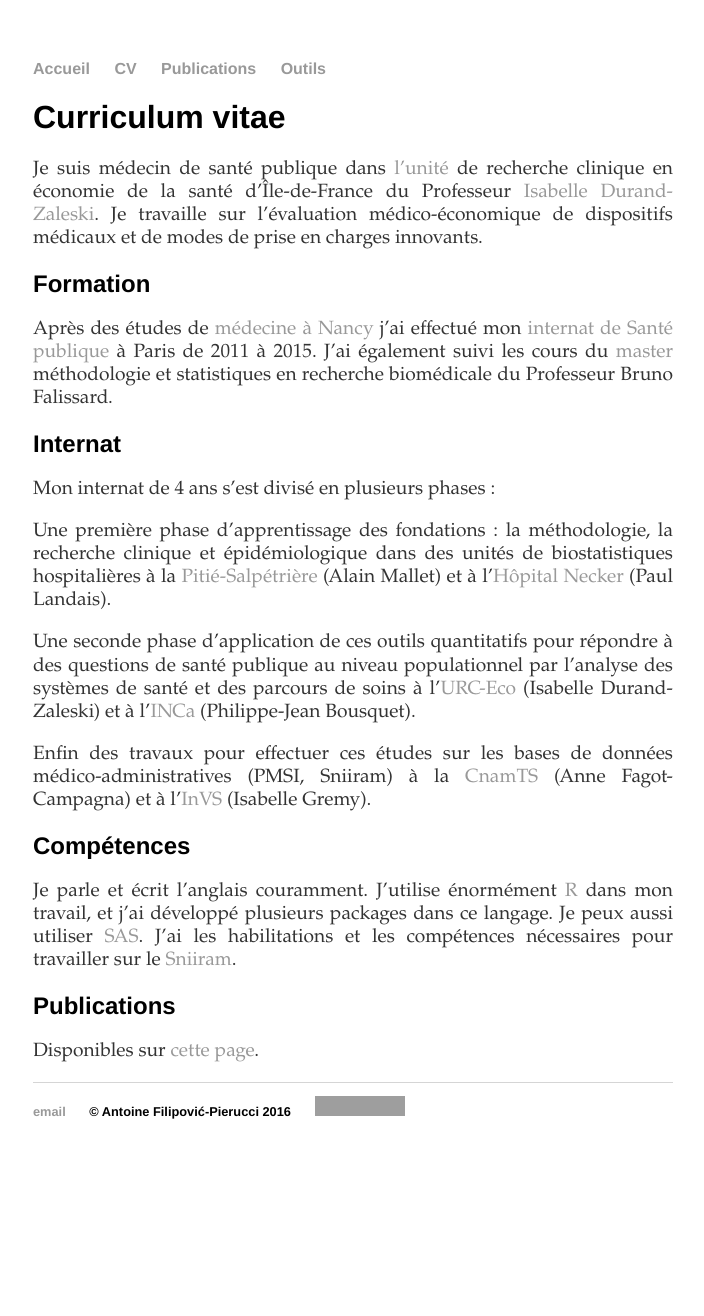
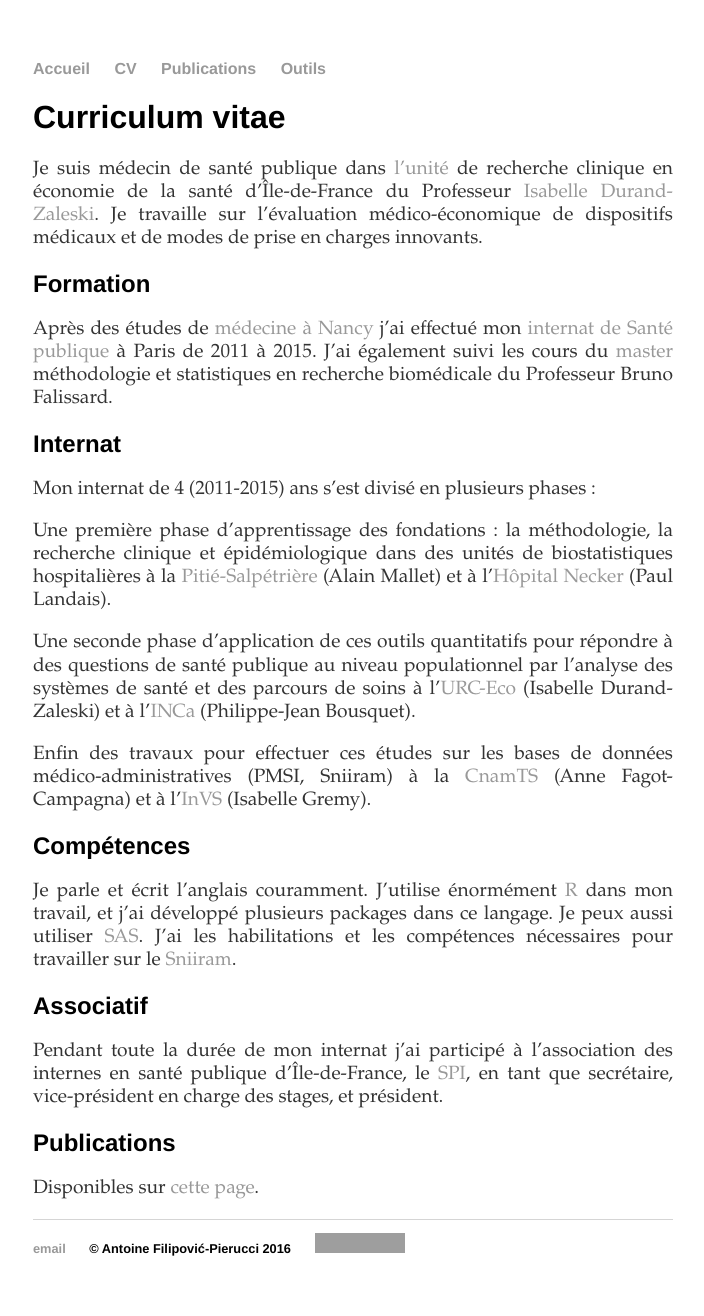
Before and after one commit to pierucci/pierucci.github.io, a Jekyll site: the page built from cv.md, in a window 1280 px wide. Shown: the whole page, without its empty margins (287-991 px from the left). Built offline with Jekyll 4.4.1, drawn with Linux system fonts in a browser that asks for light colours; before the commit the page ends 1179 px from its top, so only the background shows below that; grey boxes are pictures that could not be loaded.

Commit message:
Update cv.md

```diff
--- a/cv.md
+++ b/cv.md
@@ -19,7 +19,7 @@ méthodologie et statistiques en recherche biomédicale du Professeur Bruno Fali
 
 ## Internat
 
-Mon internat de 4 ans s'est divisé en plusieurs phases :
+Mon internat de 4 (2011-2015) ans s'est divisé en plusieurs phases :
 
 Une première phase d'apprentissage des fondations : la méthodologie,
 la recherche clinique et épidémiologique dans des unités de
@@ -39,6 +39,10 @@ et j'ai développé plusieurs packages dans ce langage. Je peux aussi utiliser [
 J'ai les habilitations et les compétences nécessaires pour travailler sur le
 [Sniiram](http://www.ameli.fr/l-assurance-maladie/statistiques-et-publications/sniiram/finalites-du-sniiram.php).
 
+## Associatif
+
+Pendant toute la durée de mon internat j'ai participé à l'association des internes en santé publique d'Île-de-France, le [SPI](http://isp-paris.org/), en tant que secrétaire, vice-président en charge des stages, et président.
+
 ## Publications
 
 Disponibles sur [cette page](/papers).
```
